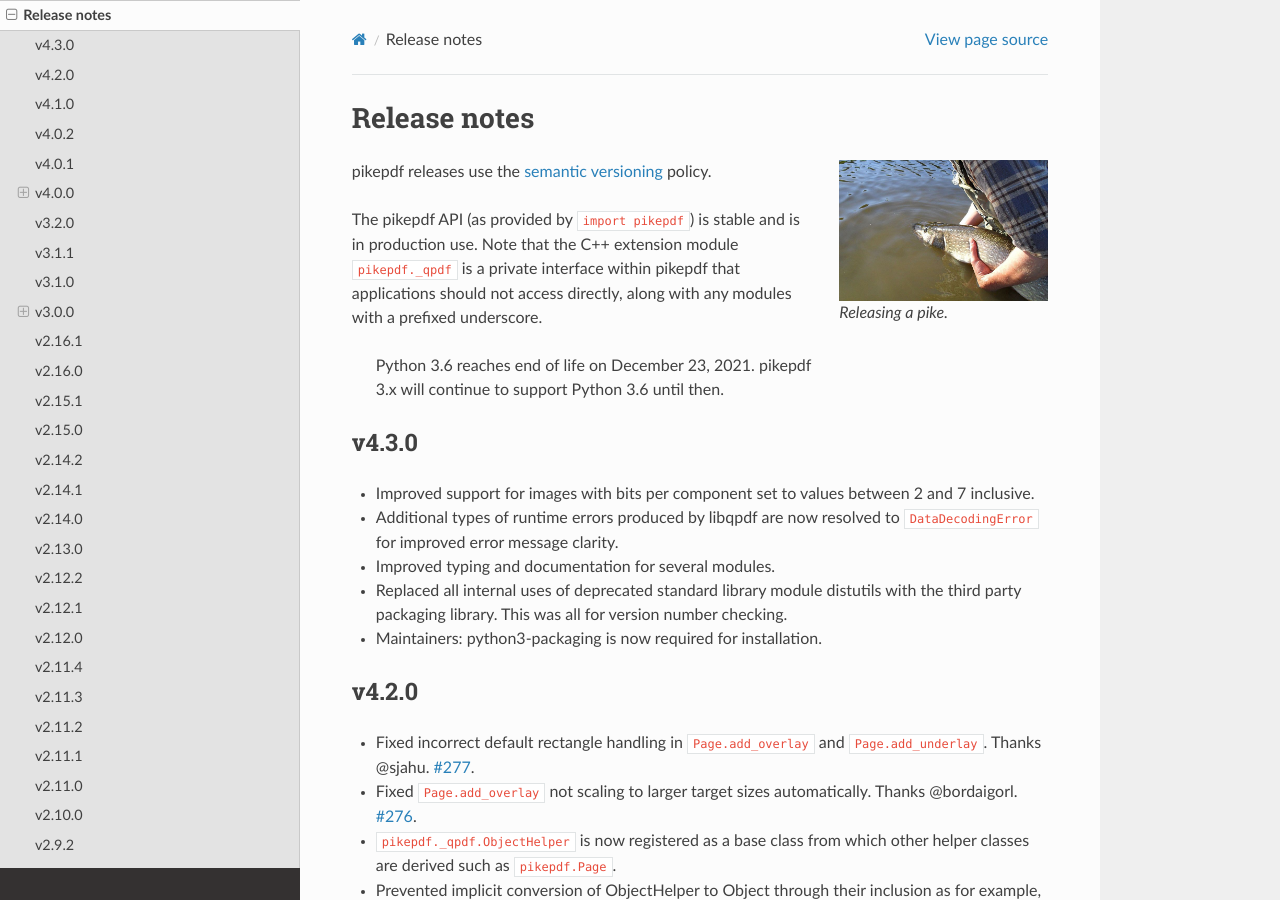
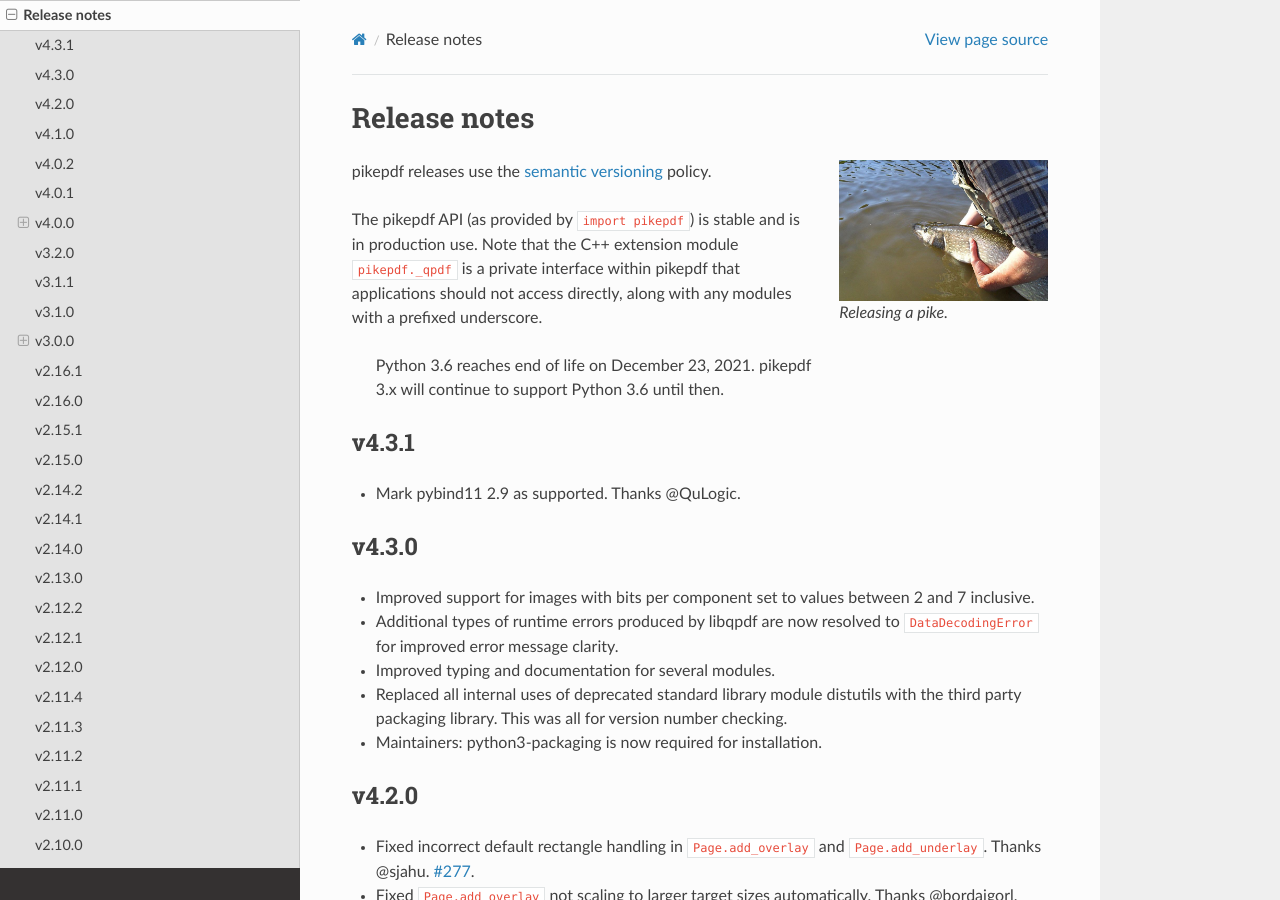
Before and after one commit to pikepdf/pikepdf, a Sphinx documentation site: the page built from docs/release_notes.rst, in a window 1280 px wide and 900 px high. Built offline with Sphinx 7.4.7 and the Read the Docs theme 2.0.0, drawn with Linux system fonts in a browser that asks for light colours; the version number could not be read and is left out.

Commit message:
v4.3.1 release notes

```diff
--- a/docs/release_notes.rst
+++ b/docs/release_notes.rst
@@ -20,6 +20,11 @@ should not access directly, along with any modules with a prefixed underscore.
 
    Python 3.6 reaches end of life on December 23, 2021. pikepdf 3.x will continue
    to support Python 3.6 until then.
+
+v4.3.1
+======
+
+-  Mark pybind11 2.9 as supported. Thanks @QuLogic.
 
 v4.3.0
 ======
```
